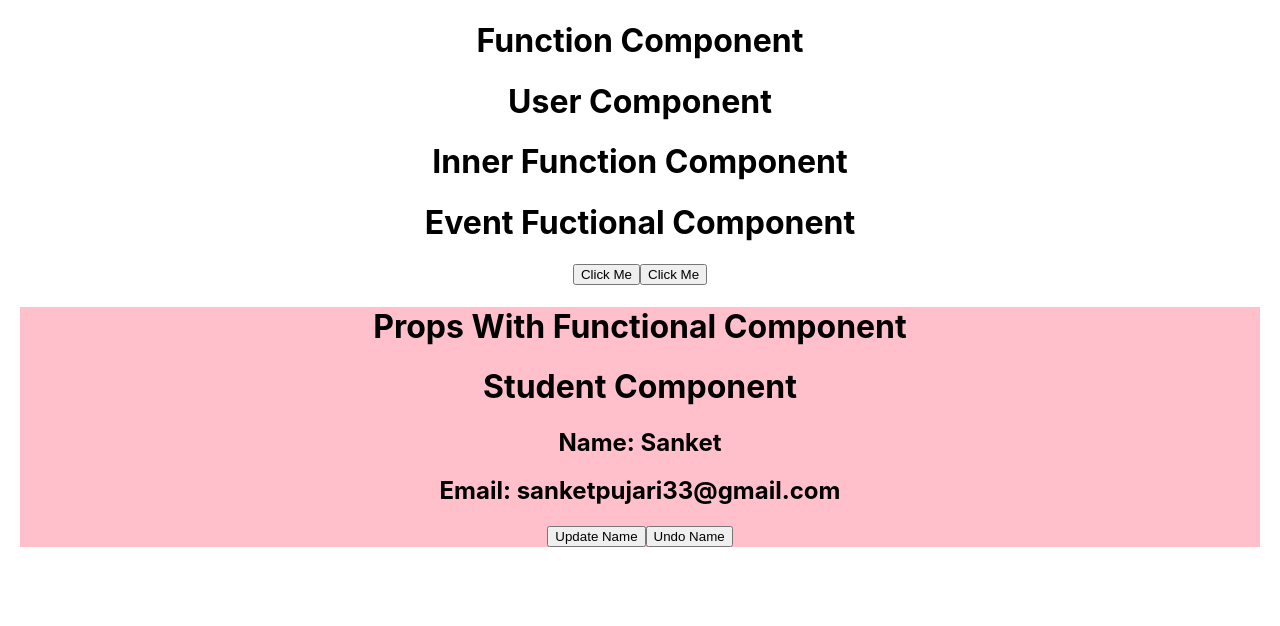
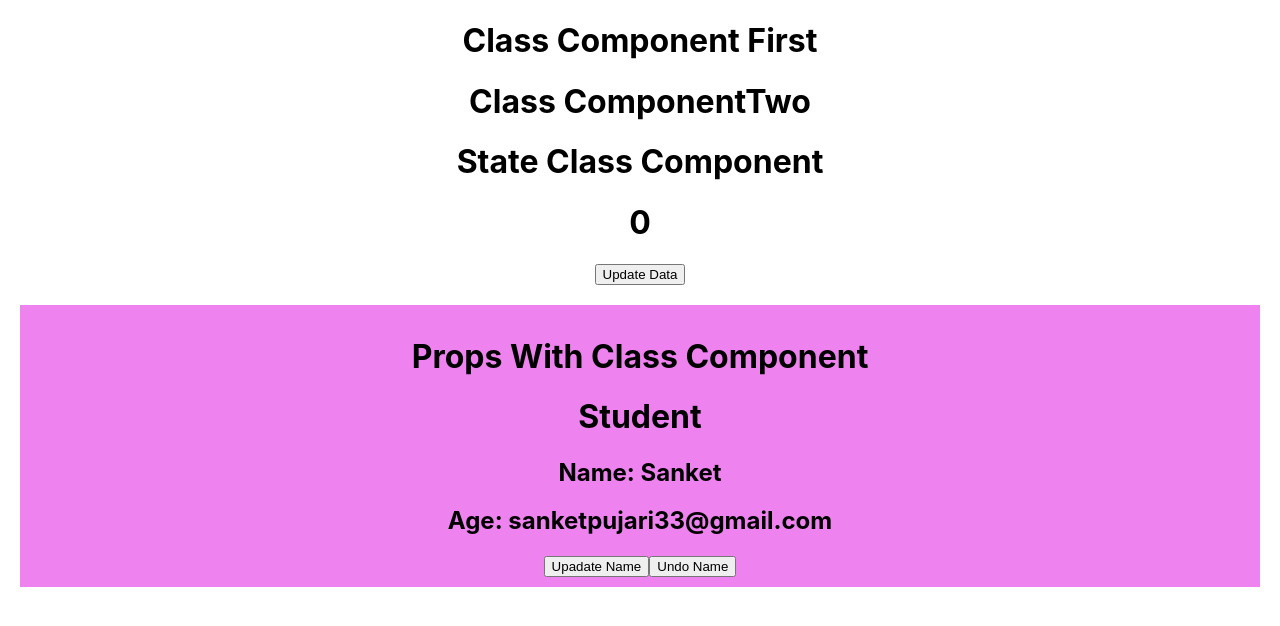
Before and after one commit to sanketpujari33/Full-Stack-Develaper, a React (Create React App) app in the folder Web-Technologies/React-Js/blog/: page / in a window 1280 px wide. Shown: the top 626 px of the page. Built offline with nearby package versions, Linux system fonts and the light colour scheme.

Commit message:
Props With Class Component

```diff
--- a/Web-Technologies/React-Js/blog/src/App.js
+++ b/Web-Technologies/React-Js/blog/src/App.js
@@ -1,13 +1,13 @@
 import './App.css';
-// import ClassComponent from './components/class/ClassComponent';
-import FunctionComponent from './components/function/FunctionComponent';
+import ClassComponent from './components/class/ClassComponent';
+// import FunctionComponent from './components/function/FunctionComponent';
 // import Hook from './components/hook/Hook';
 
 function App() {
   return (
     <div className="App">
-      <FunctionComponent/>
-      {/* <ClassComponent/> */}
+      {/* <FunctionComponent/> */}
+      <ClassComponent/>
       {/* <Hook/> */}
     </div>
   );
--- a/Web-Technologies/React-Js/blog/src/components/Class/ClassComponent.js
+++ b/Web-Technologies/React-Js/blog/src/components/Class/ClassComponent.js
@@ -1,4 +1,5 @@
 import React, { Component } from 'react';
+import PropsWithClassComponent from './PropsWithClassComponent';
 import { StateClassComponent } from './StateClassComponent';
 
 class ClassComponent extends Component {
@@ -8,6 +9,7 @@ class ClassComponent extends Component {
             <>
                 <h1>Class Component First</h1>
                 <ClassComponentTwo/>
+                <PropsWithClassComponent/>
             </>
         );
     }
--- /dev/null
+++ b/Web-Technologies/React-Js/blog/src/components/Class/PropsWithClassComponent.js
@@ -0,0 +1,33 @@
+import React, { Component } from "react";
+
+export default class PropsWithClassComponent extends Component {
+    constructor(){
+        super();
+        this.state={
+            names:"Sanket"
+        }
+    }
+    render() {
+        return (
+            <div style={{backgroundColor:'violet', margin:20, padding:10}}>
+            <h1>Props With Class Component</h1>
+            <Student name={this.state.names} email="sanketpujari33@gmail.com"/>
+            <button onClick={()=>this.setState({names:"Sanket Pujari"})}>Upadate Name</button>
+            <button onClick={()=>this.setState({names:"Sanket"})}>Undo Name</button>
+            </div>
+        );
+    }
+}
+
+export class Student extends React.Component{
+    render() {
+        console.warn(this.props);
+        return (
+            <>
+            <h1>Student</h1>
+            <h2>Name: {this.props.name}</h2>
+            <h2>Age: {this.props.email}</h2>
+            </>
+        );
+    }
+}
```
